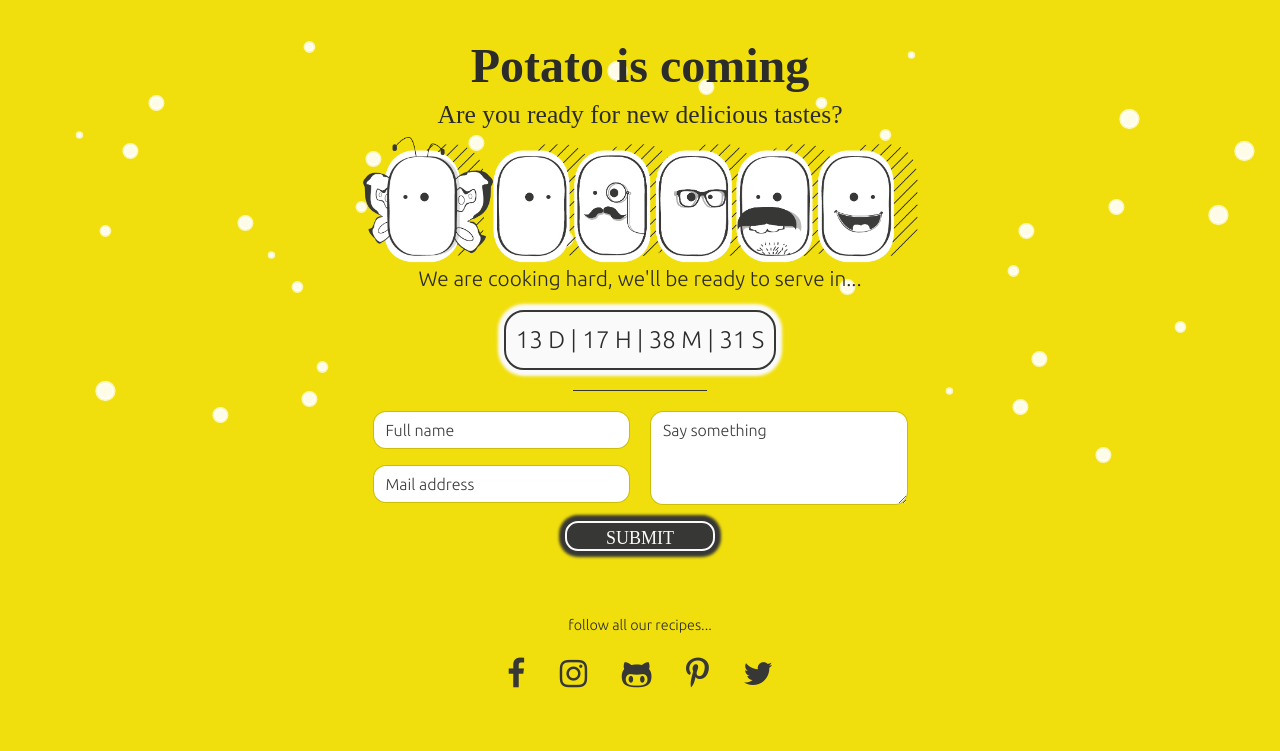
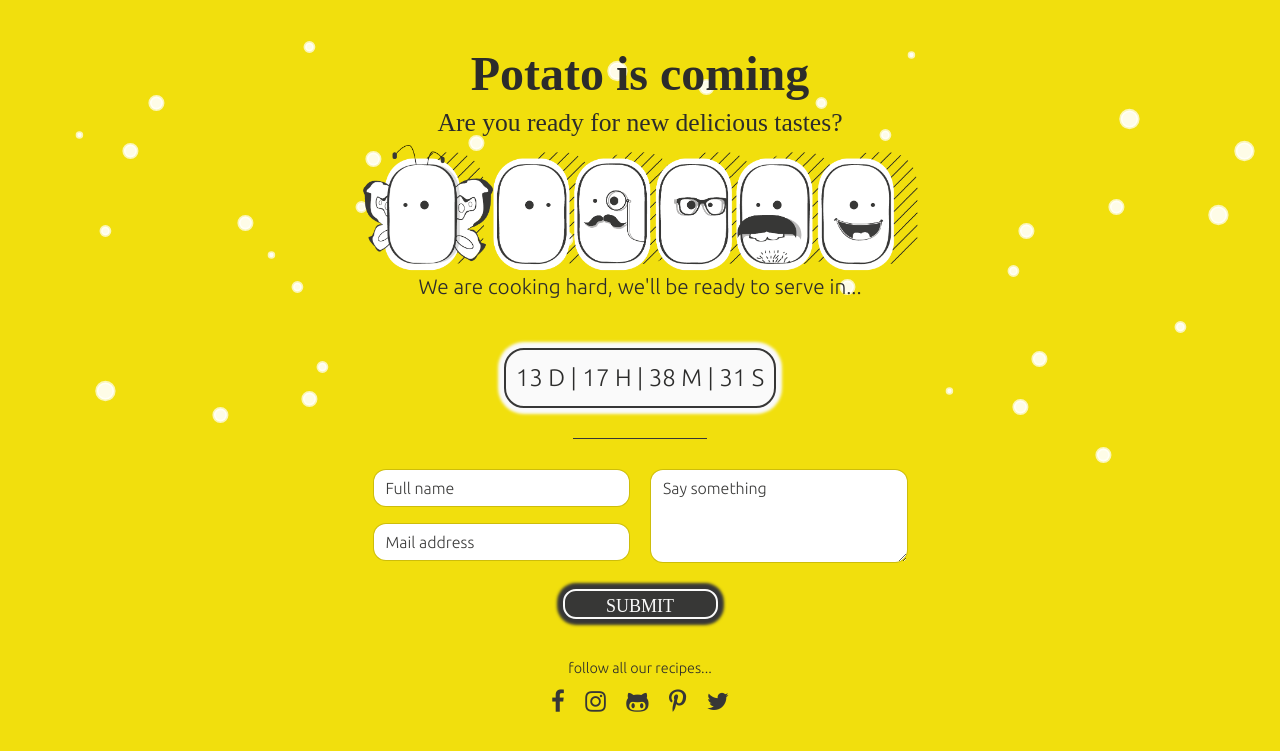
Before and after one commit to potatodesign/PotatoCounting, a PHP site: page / in a window 1280 px wide. Shown: the top 751 px of the page. Run offline with PHP 8.4, Linux system fonts and the light colour scheme; some libraries are stand-ins or nearby versions; some web fonts are replaced.

Commit message:
fix stile laptop
sistemato css per macbook e laptop generico

```diff
--- a/css/style.css
+++ b/css/style.css
@@ -11,7 +11,7 @@
 
 /* INTRO */
 #intro {
-  padding: 2.5rem 0 0;
+  padding: 3rem 0 0;
   font-family: SkipLegDay;
   text-align: center;
   color: #2c2c2b;
@@ -38,6 +38,7 @@
   text-align: center;
   font-weight: 300;
   color: #2c2c2b;
+  padding-bottom: 30px;
 }
 
 /* COUNTER */
@@ -71,8 +72,8 @@
   width: 12%;
   border: none;
   border-bottom:  0.11rem solid #373736;
-  margin-top: 20px;
-  margin-bottom: 20px;
+  margin-top: 30px;
+  margin-bottom: 30px;
 }
 
 /* FORM */
@@ -106,6 +107,8 @@
   height: 94px;
 }
 
+#form .submit { padding-top: 10px; }
+
 .btn-submit {
   width: 100%;
   font-family: SkipLegDay;
@@ -126,13 +129,14 @@
 }
 
 /* SOCIAL */
-#social { margin-top: 5%; }
+#social { margin-top: 3%; }
 
 #social p {
   font-family: 'Ubuntu', sans-serif;
   font-size: 0.9rem;
   font-weight: 300;
   color: #2c2c2b;
+  margin-bottom: 0.3125rem;
 }
 
 #social a {
@@ -141,8 +145,8 @@
 
 #social .fa {
   color: #373736;
-  font-size: 2rem;
-  margin: 5px 15px;
+  font-size: 1.5rem;
+  margin: 5px 8px;
   position: relative;
   bottom: 0;
   transition: all 0.2s ease-in-out;
--- a/index.html
+++ b/index.html
@@ -346,9 +346,11 @@
               </div>
             </div>
           </div>
-          <div class="col-md-12">
-            <div class="col-md-2 offset-md-5">
-              <button type="submit" class="btn btn-sm btn-submit">SUBMIT</button>
+          <div class="row submit">
+            <div class="col-md-12">
+              <div class="col-md-2 offset-md-5">
+                <button type="submit" class="btn btn-sm btn-submit">SUBMIT</button>
+              </div>
             </div>
           </div>
         </form>
```
